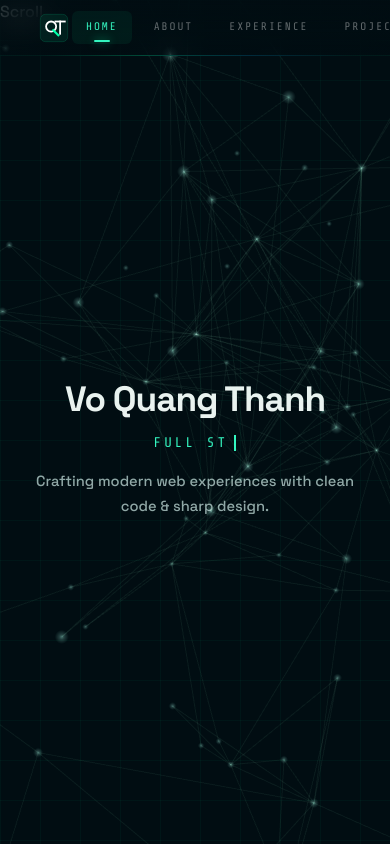
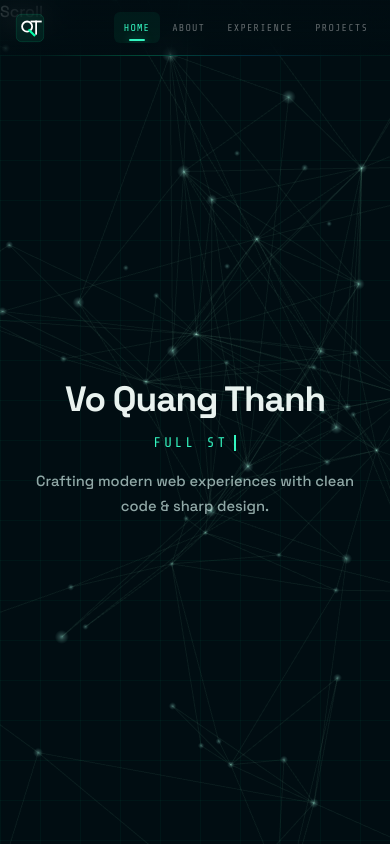
Before and after one commit to vqt2129a/portfolio-2026, a React (Vite) app: page / in a window 390 px wide. Built offline with nearby package versions, Linux system fonts and the light colour scheme.

Commit message:
fix: mobile responsive - scrollable content, compact nav, proper overflow

```diff
--- a/src/styles/onepage.css
+++ b/src/styles/onepage.css
@@ -43,9 +43,9 @@
   display: flex;
   align-items: stretch;
   justify-content: center;
-  overflow: hidden;
-
-
+  overflow-y: auto;
+  overflow-x: hidden;
+  -webkit-overflow-scrolling: touch;
 }
 
 
@@ -58,7 +58,7 @@
   display: flex;
   align-items: center;
   justify-content: space-between;
-  padding: 0 36px;
+  padding: 0 12px;
   height: 56px;
   background: linear-gradient(180deg, rgba(1, 13, 18, 0.8) 0%, rgba(1, 13, 18, 0.45) 100%);
   backdrop-filter: blur(14px);
@@ -96,7 +96,14 @@
 .onepage-nav-links {
   display: flex;
   align-items: center;
-  gap: 8px;
+  gap: 2px;
+  overflow-x: auto;
+  -webkit-overflow-scrolling: touch;
+  scrollbar-width: none;
+}
+
+.onepage-nav-links::-webkit-scrollbar {
+  display: none;
 }
 
 .onepage-nav-item {
@@ -104,13 +111,15 @@
   border: none;
   cursor: pointer;
   font-family: "Share Tech Mono", monospace;
-  font-size: 11px;
-  letter-spacing: 0.18em;
+  font-size: 10px;
+  letter-spacing: 0.12em;
   text-transform: uppercase;
   color: rgba(255, 255, 255, 0.38);
-  padding: 8px 14px;
+  padding: 8px 10px;
   border-radius: 6px;
   position: relative;
+  white-space: nowrap;
+  flex-shrink: 0;
   transition: color 0.3s ease, background 0.3s ease;
 }
 
```
